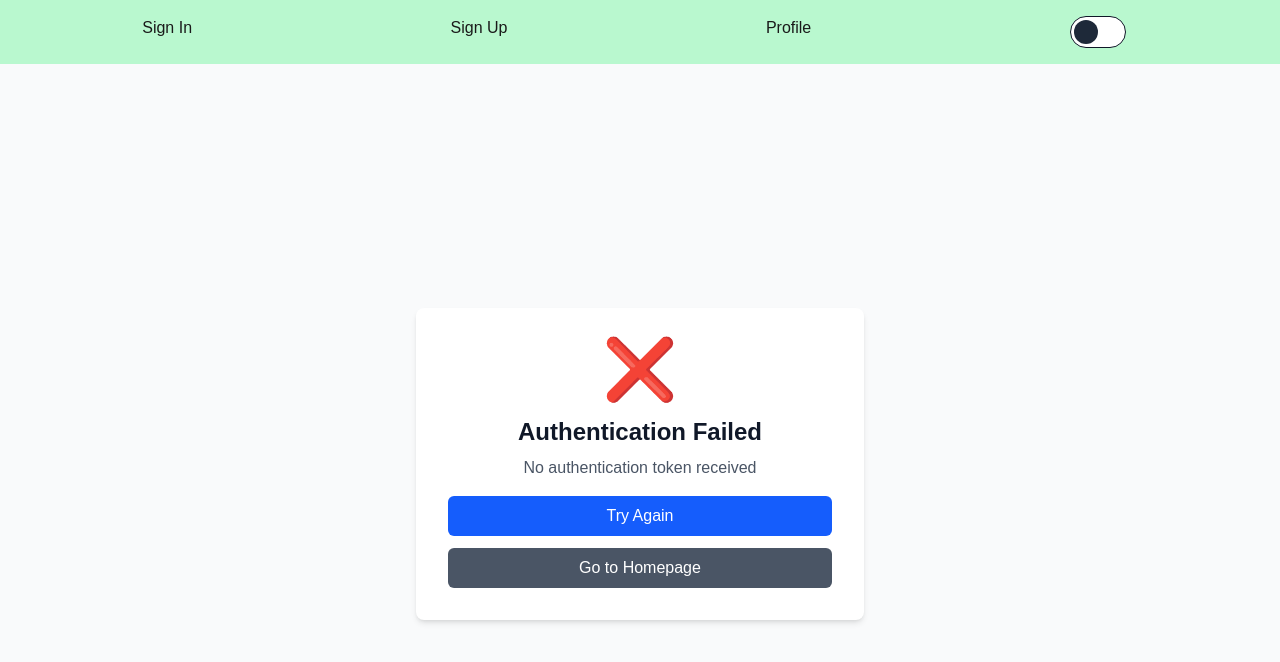
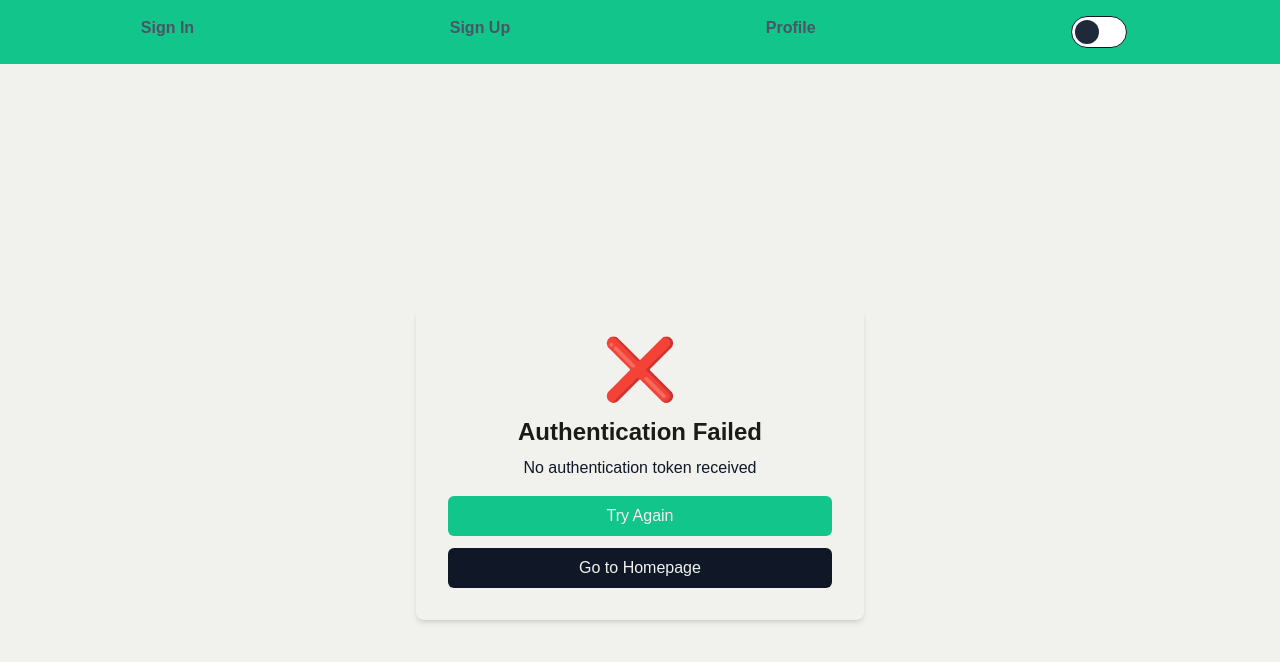
Before and after one commit to Expense-Tracker-MVP/frontend, a Next.js app: page /auth/callback in a window 1280 px wide. Shown: the top 662 px of the page. Built offline with nearby package versions, Linux system fonts and the light colour scheme; a web font is replaced by a local one.

Commit message:
did some minor messing around to make web app look prettier but I gave up for nwo,

```diff
--- a/src/app/(auth)/sign-in/page.tsx
+++ b/src/app/(auth)/sign-in/page.tsx
@@ -8,11 +8,11 @@ const SignInPage = () => {
   const { isGoogleAuthLoading, handleGoogleAuth } = useGoogleAuth()
 
   return (
-    <div className="min-h-screen flex items-center justify-center bg-gray-50">
-      <div className="max-w-md w-full space-y-8 p-8 bg-white rounded-lg shadow-md">
+    <div className="min-h-screen flex items-center justify-center bg-gray-70">
+      <div className="max-w-md w-full space-y-8 p-8 rounded-lg shadow-md dark:outline-1 outline-gray-200 dark:outline-gray-900 bg-[var(--surface)]">
         <div className="text-center">
-          <h1 className="text-3xl font-bold text-gray-900">Sign In</h1>
-          <p className="mt-2 text-gray-600">Welcome back!</p>
+          <h1 className="text-3xl font-bold text-gray-900 dark:text-gray-100">Sign In</h1>
+          <p className="mt-2 text-gray-600 dark:text-gray-400">Welcome back!</p>
         </div>
 
         <div className="space-y-4">
--- a/src/app/(auth)/sign-up/page.tsx
+++ b/src/app/(auth)/sign-up/page.tsx
@@ -8,11 +8,11 @@ const SignUpPage = () => {
   const { isGoogleAuthLoading, handleGoogleAuth } = useGoogleAuth()
 
   return (
-    <div className="min-h-screen flex items-center justify-center bg-gray-50">
-      <div className="max-w-md w-full space-y-8 p-8 bg-white rounded-lg shadow-md">
+    <div className="min-h-screen flex items-center justify-center bg-gray-70">
+      <div className="max-w-md w-full space-y-8 p-8 rounded-lg shadow-md dark:outline-1 outline-gray-200 dark:outline-gray-900 bg-[var(--surface)]">
         <div className="text-center">
-          <h1 className="text-3xl font-bold text-gray-900">Sign Up</h1>
-          <p className="mt-2 text-gray-600">Create your account</p>
+          <h1 className="text-3xl font-bold text-gray-900 dark:text-gray-100">Sign In</h1>
+          <p className="mt-2 text-gray-600 dark:text-gray-400">Create your account</p>
         </div>
 
         <div className="space-y-4">
@@ -25,13 +25,7 @@ const SignUpPage = () => {
             <p className="text-center text-gray-500">Signing up with Google...</p>
           )}
 
-          {/* You can add other signup methods here */}
-          <div className="text-center">
-            <span className="text-gray-500">or</span>
-          </div>
-
-          {/* Email signup form would go here */}
-          <div className="text-center">
+          <div className="text-center pt-4">
             <p className="text-sm text-gray-600">
               Already have an account?{' '}
               <a href="/sign-in" className="text-blue-600 hover:text-blue-500">
--- a/src/app/auth/callback/page.tsx
+++ b/src/app/auth/callback/page.tsx
@@ -55,11 +55,11 @@ const AuthCallbackPage = () => {
 
     if (status === 'processing') {
         return (
-            <div className="min-h-screen flex items-center justify-center bg-gray-50">
+            <div className="min-h-screen flex items-center justify-center" style={{ background: 'var(--background)', color: 'var(--foreground)' }}>
                 <div className="text-center">
-                    <div className="animate-spin rounded-full h-16 w-16 border-b-4 border-blue-600 mx-auto"></div>
-                    <h1 className="mt-6 text-2xl font-semibold text-gray-900">Processing Authentication</h1>
-                    <p className="mt-2 text-gray-600">Please wait while we complete your sign-in...</p>
+                    <div className="animate-spin rounded-full h-16 w-16 border-b-4 mx-auto" style={{ borderColor: 'var(--primary)' }}></div>
+                    <h1 className="mt-6 text-2xl font-semibold" style={{ color: 'var(--foreground)' }}>Processing Authentication</h1>
+                    <p className="mt-2" style={{ color: 'var(--gray)' }}>Please wait while we complete your sign-in...</p>
                 </div>
             </div>
         )
@@ -67,16 +67,15 @@ const AuthCallbackPage = () => {
 
     if (status === 'success') {
         return (
-            <div className="min-h-screen flex items-center justify-center bg-gray-50">
+            <div className="min-h-screen flex items-center justify-center" style={{ background: 'var(--background)', color: 'var(--foreground)' }}>
                 <div className="text-center">
-                    <div className="text-green-500 text-6xl mb-4">✅</div>
-                    <h1 className="text-3xl font-bold text-gray-900 mb-2">Authentication Successful!</h1>
-                    <p className="text-gray-600 mb-4">Welcome! You've been successfully signed in.</p>
-                    <p className="text-sm text-gray-500">Redirecting to your profile...</p>
-
+                    <div className="text-6xl mb-4" style={{ color: 'var(--primary)' }}>✅</div>
+                    <h1 className="text-3xl font-bold mb-2" style={{ color: 'var(--foreground)' }}>Authentication Successful!</h1>
+                    <p className="mb-4" style={{ color: 'var(--gray)' }}>Welcome! You've been successfully signed in.</p>
+                    <p className="text-sm" style={{ color: 'var(--gray)' }}>Redirecting to your profile...</p>
                     <div className="mt-6">
-                        <div className="w-64 bg-gray-200 rounded-full h-2 mx-auto">
-                            <div className="bg-blue-600 h-2 rounded-full animate-pulse" style={{ width: '100%' }}></div>
+                        <div className="w-64 rounded-full h-2 mx-auto" style={{ background: 'var(--gray)' }}>
+                            <div className="h-2 rounded-full animate-pulse" style={{ width: '100%', background: 'var(--primary)' }}></div>
                         </div>
                     </div>
                 </div>
@@ -86,24 +85,24 @@ const AuthCallbackPage = () => {
 
     if (status === 'error') {
         return (
-            <div className="min-h-screen flex items-center justify-center bg-gray-50">
-                <div className="max-w-md w-full space-y-8 p-8 bg-white rounded-lg shadow-md">
+            <div className="min-h-screen flex items-center justify-center" style={{ background: 'var(--background)', color: 'var(--foreground)' }}>
+                <div className="max-w-md w-full space-y-8 p-8 rounded-lg shadow-md" style={{ background: 'var(--background)', color: 'var(--foreground)' }}>
                     <div className="text-center">
-                        <div className="text-red-500 text-6xl mb-4">❌</div>
-                        <h1 className="text-2xl font-bold text-gray-900 mb-2">Authentication Failed</h1>
-                        <p className="text-gray-600 mb-4">{error}</p>
-
+                        <div className="text-6xl mb-4" style={{ color: '#e53935' }}>❌</div>
+                        <h1 className="text-2xl font-bold mb-2" style={{ color: 'var(--foreground)' }}>Authentication Failed</h1>
+                        <p className="mb-4" style={{ color: 'var(--gray)' }}>{error}</p>
                         <div className="space-y-3">
                             <button
                                 onClick={handleRetryAuth}
-                                className="w-full bg-blue-600 text-white px-4 py-2 rounded-md hover:bg-blue-700 transition-colors"
+                                className="w-full px-4 py-2 rounded-md transition-colors"
+                                style={{ background: 'var(--primary)', color: 'var(--background)' }}
                             >
                                 Try Again
                             </button>
-
                             <button
                                 onClick={() => router.push('/')}
-                                className="w-full bg-gray-600 text-white px-4 py-2 rounded-md hover:bg-gray-700 transition-colors"
+                                className="w-full px-4 py-2 rounded-md transition-colors"
+                                style={{ background: 'var(--gray)', color: 'var(--background)' }}
                             >
                                 Go to Homepage
                             </button>
--- a/src/components/GoogleButton.tsx
+++ b/src/components/GoogleButton.tsx
@@ -9,7 +9,7 @@ const GoogleButton = ({ onClick, disabled = false }: GoogleButtonProps) => {
     return (
         <button
             type="button"
-            className="w-full bg-white text-black border border-gray-400 rounded-md px-4 py-2 my-2 cursor-pointer flex items-center justify-center gap-2 transition-colors duration-300 hover:border-blue-300 hover:bg-blue-50 disabled:cursor-not-allowed disabled:opacity-50"
+            className="w-full shadow-lg outline-1 dark:outline-2 outline-gray-200 dark:outline-green-900 rounded-md px-4 py-2 my-2 cursor-pointer flex items-center justify-center gap-2 transition-colors duration-300 disabled:cursor-not-allowed disabled:opacity-50"
             onClick={onClick}
             disabled={disabled}
         >
--- a/src/components/Navbar.tsx
+++ b/src/components/Navbar.tsx
@@ -3,10 +3,10 @@ import ThemeToggle from './ThemeToggle'
 
 const Navbar = () => {
   return (
-      <div className="flex gap-1.5 justify-around bg-green-200 p-4">
-        <Link href="/sign-in">Sign In</Link>
-        <Link href="/sign-up">Sign Up</Link>
-        <Link href="/profile">Profile</Link>
+     <div className="flex gap-1.5 justify-around p-4 bg-[var(--primary)]" >
+        <Link className="text-1.5xl font-bold hover:underline text-gray-600 dark:text-gray-100" href="/sign-in">Sign In</Link>
+        <Link className="text-1.5xl font-bold hover:underline text-gray-600 dark:text-gray-100" href="/sign-up">Sign Up</Link>
+        <Link className="text-1.5xl font-bold hover:underline text-gray-600 dark:text-gray-100" href="/profile">Profile</Link>
         <ThemeToggle />
       </div>
   )
```
